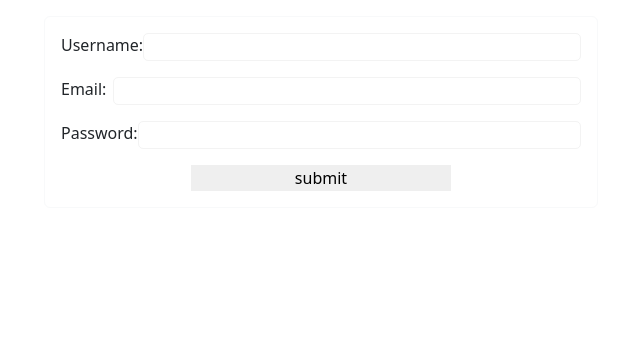
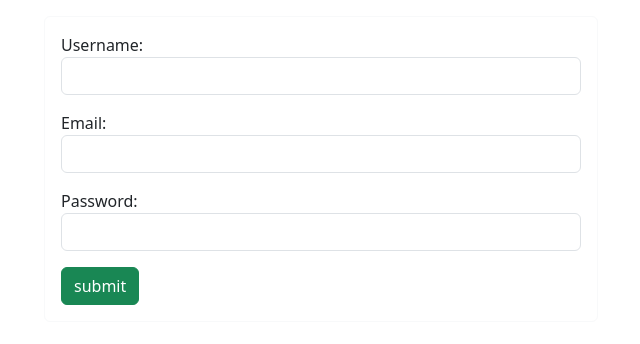
Before and after one commit to saeed-mirjalili/A, a Django app: page /accounts/user_register in a window 1280 px wide. Shown: the part 56-400 px from the top of the page, without its empty margins (319-959 px from the left). Run offline with Django 5.2, Linux system fonts and the light colour scheme.

Commit message:
keep improving

```diff
--- a/accounts/forms.py
+++ b/accounts/forms.py
@@ -1,11 +1,11 @@
 from django import forms
 
 class UserRegisterForm(forms.Form):
-    username = forms.CharField()
-    email = forms.CharField()
-    password = forms.CharField()
+    username = forms.CharField(widget=forms.TextInput(attrs={'class':'form-control'}))
+    email = forms.CharField(widget=forms.TextInput(attrs={'class':'form-control'}))
+    password = forms.CharField(widget=forms.PasswordInput(attrs={'class':'form-control'}))
 
 
 class UserLoginForm(forms.Form):
-    username = forms.CharField()
-    password = forms.CharField()
+    username = forms.CharField(widget=forms.TextInput(attrs={'class':'form-control'}))
+    password = forms.CharField(widget=forms.PasswordInput(attrs={'class':'form-control'}))
--- a/home/forms.py
+++ b/home/forms.py
@@ -3,8 +3,8 @@ from .models import Article
 
 
 class ArticleUploadForm(forms.Form):
-    title = forms.CharField()
-    pdf = forms.FileField()
+    title = forms.CharField(widget=forms.TextInput(attrs={'class':'form-control'}))
+    pdf = forms.FileField(widget=forms.FileInput(attrs={'class':'form-control'}))
 
 
 class ArticleReviewForm(forms.ModelForm):
--- a/home/views.py
+++ b/home/views.py
@@ -76,7 +76,7 @@ def add(request, article_id):
 
     return redirect('home')
 
-@login_required
+@login_required(login_url='user_login')
 def upload(request):
     if request.method == 'POST':
         form = ArticleUploadForm(request.POST, request.FILES)
--- a/static/style/form.css
+++ b/static/style/form.css
@@ -1,4 +1,4 @@
-.form {
+/* .form {
   display: flex;
   flex-direction: column;
 }
@@ -30,9 +30,9 @@ input[type="file"]::file-selector-button {
 
 .textbody {
   padding: 0px;
-  display: -webkit-box; /* برای مرورگرهای قدیمی */
+  display: -webkit-box;
   -webkit-box-orient: vertical;
-  -webkit-line-clamp: 4; /* تعداد خطوطی که می‌خواهید نمایش دهید */
-  overflow: hidden; /* مخفی کردن متن اضافی */
-  text-overflow: ellipsis; /* اضافه کردن "..." */
-}
+  -webkit-line-clamp: 4;
+  overflow: hidden;
+  text-overflow: ellipsis;
+} */
--- a/templates/detail.html
+++ b/templates/detail.html
@@ -25,7 +25,7 @@
           novalidate
         >
           {% csrf_token %} {{ form.as_p }}
-          <input type="submit" value="Search" />
+          <input type="submit" class="btn btn-success" value="Search" />
         </form>
       </div>
     </div>
--- a/templates/login.html
+++ b/templates/login.html
@@ -3,7 +3,7 @@
 <div class="w-50 mx-auto p-3 rounded border border-light">
   <form action="" method="post" class="form" novalidate>
     {% csrf_token %} {{ form.as_p }}
-    <input type="submit" value="submit" />
+    <input type="submit" class="btn btn-success" value="submit" />
   </form>
 </div>
 
--- a/templates/register.html
+++ b/templates/register.html
@@ -3,7 +3,7 @@
 <div class="w-50 mx-auto p-3 rounded border border-light">
   <form action="" method="post" class="form" novalidate>
     {% csrf_token %} {{ form.as_p }}
-    <input type="submit" value="submit" />
+    <input type="submit" class="btn btn-success" value="submit" />
   </form>
 </div>
 
--- a/templates/review.html
+++ b/templates/review.html
@@ -22,7 +22,7 @@
       >
     </p>
     {{ form.lang }}
-    <button type="submit">submit</button>
+    <button type="submit" class="btn btn-success">submit</button>
   </form>
 </div>
 
```
Also changed, not shown: templates/404.html (added, +12 -0 lines), templates/upload.html (+8 -2 lines), db.sqlite3, static/svg/404.svg (added).
